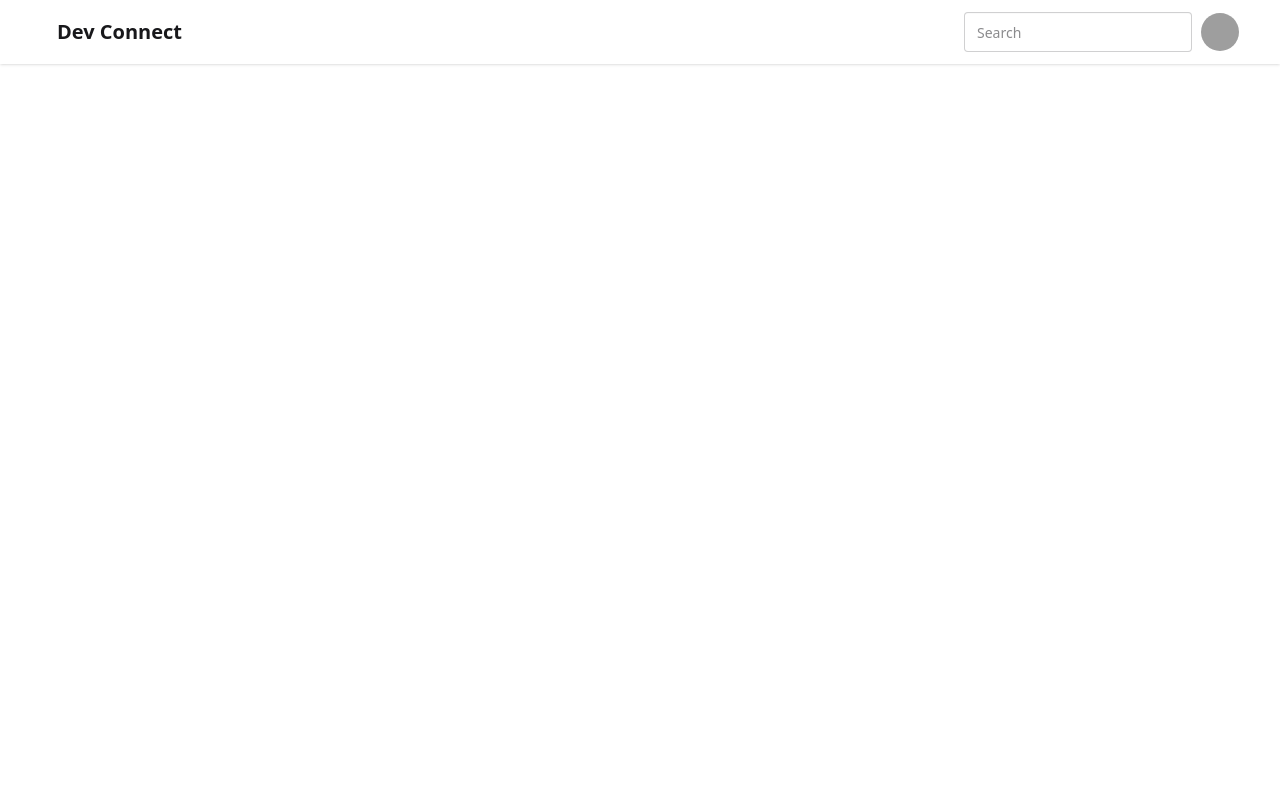
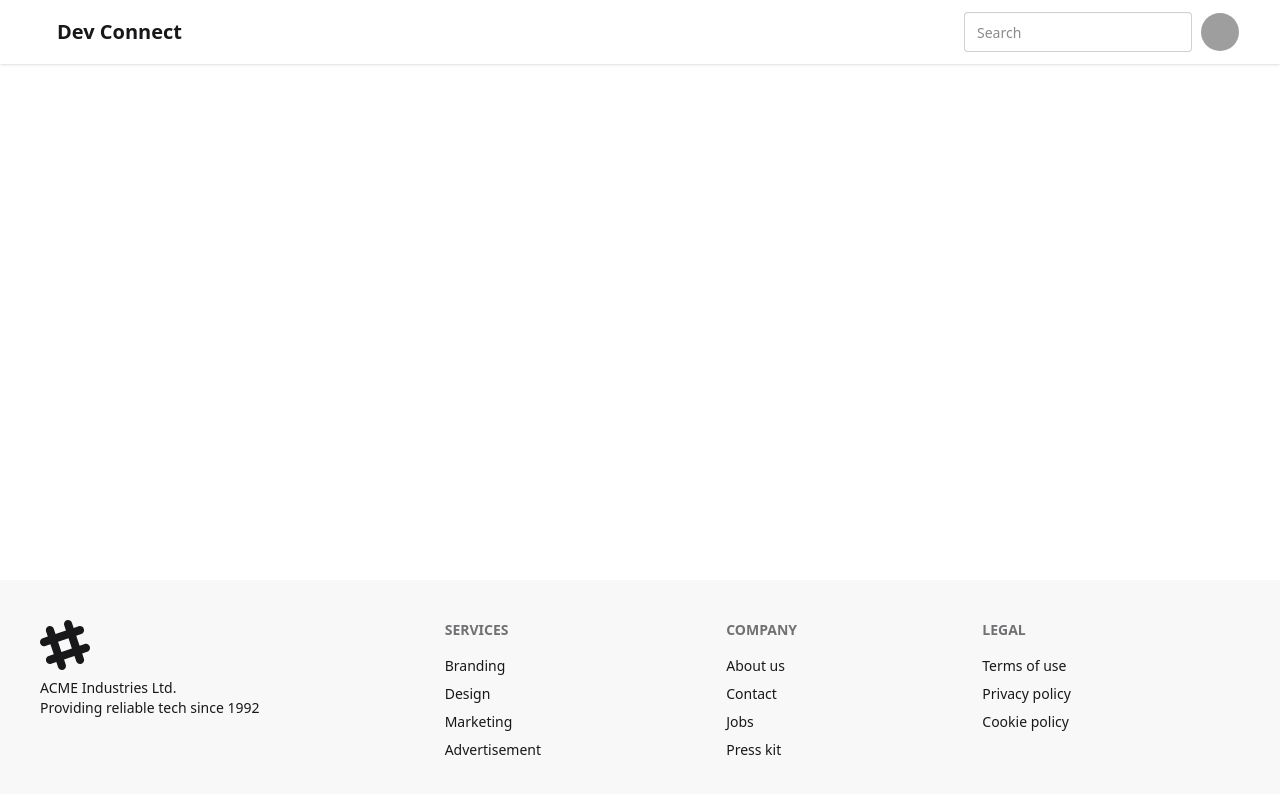
Before and after one commit to techAli17/DevConnect-FE, a React (Vite) app: page / in a window 1280 px wide. Shown: the top 794 px of the page. Built offline with nearby package versions, Linux system fonts and the light colour scheme; grey boxes are pictures that could not be loaded.

Commit message:
feat: add Footer component and update Body component to include Footer

```diff
--- a/src/components/Body.jsx
+++ b/src/components/Body.jsx
@@ -1,11 +1,14 @@
 import React from "react";
 import NavBar from "./NavBar";
 import { Outlet } from "react-router-dom";
+import Footer from "./Footer";
+
 const Body = () => {
   return (
     <div>
       <NavBar />
       <Outlet />
+      <Footer />
     </div>
   );
 };
--- /dev/null
+++ b/src/components/Footer.jsx
@@ -0,0 +1,50 @@
+import React from "react";
+
+const Footer = () => {
+  return (
+    <div>
+      <footer className="footer sm:footer-horizontal bg-base-200 text-base-content p-10 fixed bottom-0">
+        <aside>
+          <svg
+            width="50"
+            height="50"
+            viewBox="0 0 24 24"
+            xmlns="http://www.w3.org/2000/svg"
+            fillRule="evenodd"
+            clipRule="evenodd"
+            className="fill-current"
+          >
+            <path d="M22.672 15.226l-2.432.811.841 2.515c.33 1.019-.209 2.127-1.23 2.456-1.15.325-2.148-.321-2.463-1.226l-.84-2.518-5.013 1.677.84 2.517c.391 1.203-.434 2.542-1.831 2.542-.88 0-1.601-.564-1.86-1.314l-.842-2.516-2.431.809c-1.135.328-2.145-.317-2.463-1.229-.329-1.018.211-2.127 1.231-2.456l2.432-.809-1.621-4.823-2.432.808c-1.355.384-2.558-.59-2.558-1.839 0-.817.509-1.582 1.327-1.846l2.433-.809-.842-2.515c-.33-1.02.211-2.129 1.232-2.458 1.02-.329 2.13.209 2.461 1.229l.842 2.515 5.011-1.677-.839-2.517c-.403-1.238.484-2.553 1.843-2.553.819 0 1.585.509 1.85 1.326l.841 2.517 2.431-.81c1.02-.33 2.131.211 2.461 1.229.332 1.018-.21 2.126-1.23 2.456l-2.433.809 1.622 4.823 2.433-.809c1.242-.401 2.557.484 2.557 1.838 0 .819-.51 1.583-1.328 1.847m-8.992-6.428l-5.01 1.675 1.619 4.828 5.011-1.674-1.62-4.829z"></path>
+          </svg>
+          <p>
+            ACME Industries Ltd.
+            <br />
+            Providing reliable tech since 1992
+          </p>
+        </aside>
+        <nav>
+          <h6 className="footer-title">Services</h6>
+          <a className="link link-hover">Branding</a>
+          <a className="link link-hover">Design</a>
+          <a className="link link-hover">Marketing</a>
+          <a className="link link-hover">Advertisement</a>
+        </nav>
+        <nav>
+          <h6 className="footer-title">Company</h6>
+          <a className="link link-hover">About us</a>
+          <a className="link link-hover">Contact</a>
+          <a className="link link-hover">Jobs</a>
+          <a className="link link-hover">Press kit</a>
+        </nav>
+        <nav>
+          <h6 className="footer-title">Legal</h6>
+          <a className="link link-hover">Terms of use</a>
+          <a className="link link-hover">Privacy policy</a>
+          <a className="link link-hover">Cookie policy</a>
+        </nav>
+      </footer>
+    </div>
+  );
+};
+
+export default Footer;
--- a/src/components/LoginPage.jsx
+++ b/src/components/LoginPage.jsx
@@ -2,8 +2,17 @@
 
 const LoginPage = () => {
   return (
-    <div>
-      <p>Hello from login</p>
+    <div className="card bg-primary text-primary-content w-96 flex justify-center">
+      <div className="card-body">
+        <h2 className="card-title">Card title!</h2>
+        <p>
+          A card component has a figure, a body part, and inside body there are title and actions
+          parts
+        </p>
+        <div className="card-actions justify-end">
+          <button className="btn">Buy Now</button>
+        </div>
+      </div>
     </div>
   );
 };
```
